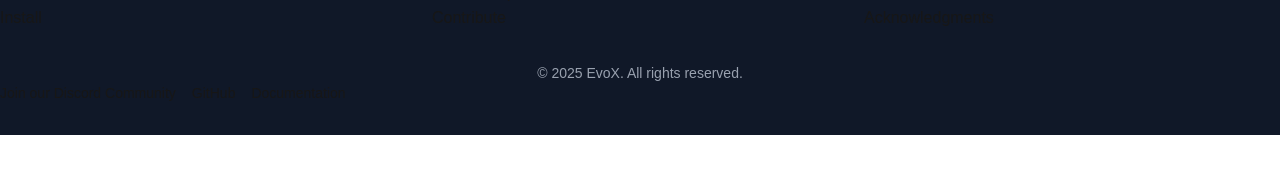
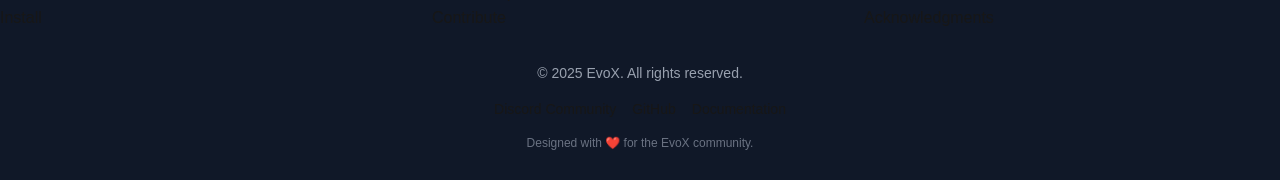
Before and after one commit to BillHuang2001/evogit_web, a Next.js app: page / in a window 1280 px wide. Shown: the part 5179-5359 px from the top of the page. Before the commit the page ends 5314 px from the top, so only its background shows below. Built offline with nearby package versions, Linux system fonts and the light colour scheme.

Commit message:
gpt-4o: Enhance Footer component with improved layout hover effects and community message.

```diff
--- a/src/components/Footer.jsx
+++ b/src/components/Footer.jsx
@@ -70,22 +70,22 @@ export default function Footer() {
           </ul>
         </div>
       </div>
-      <div className="text-center text-sm mt-8 text-gray-400">
+      <div className="container mx-auto text-center text-sm mt-8 text-gray-400">
         <p>&copy; {new Date().getFullYear()} EvoX. All rights reserved.</p>
-        <div className="flex space-x-4 mt-4 md:mt-0">
+        <div className="flex justify-center space-x-4 mt-4">
           <a
             href="https://discord.gg/Vbtgcpy7G4"
             target="_blank"
             rel="noopener noreferrer"
-            className="hover:text-gray-50"
+            className="hover:text-gray-50 transition-colors duration-200"
           >
-            Join our Discord Community
+            Discord Community
           </a>
           <a
             href="https://github.com/EMI-Group/evox"
             target="_blank"
             rel="noopener noreferrer"
-            className="hover:text-gray-50"
+            className="hover:text-gray-50 transition-colors duration-200"
           >
             GitHub
           </a>
@@ -93,12 +93,17 @@ export default function Footer() {
             href="https://evox.readthedocs.io/en/latest/"
             target="_blank"
             rel="noopener noreferrer"
-            className="hover:text-gray-50"
+            className="hover:text-gray-50 transition-colors duration-200"
           >
             Documentation
           </a>
         </div>
       </div>
+      <div className="container mx-auto text-center mt-4">
+        <p className="text-gray-500 text-xs">
+          Designed with ❤️ for the EvoX community.
+        </p>
+      </div>
     </footer>
   );
 }
```
